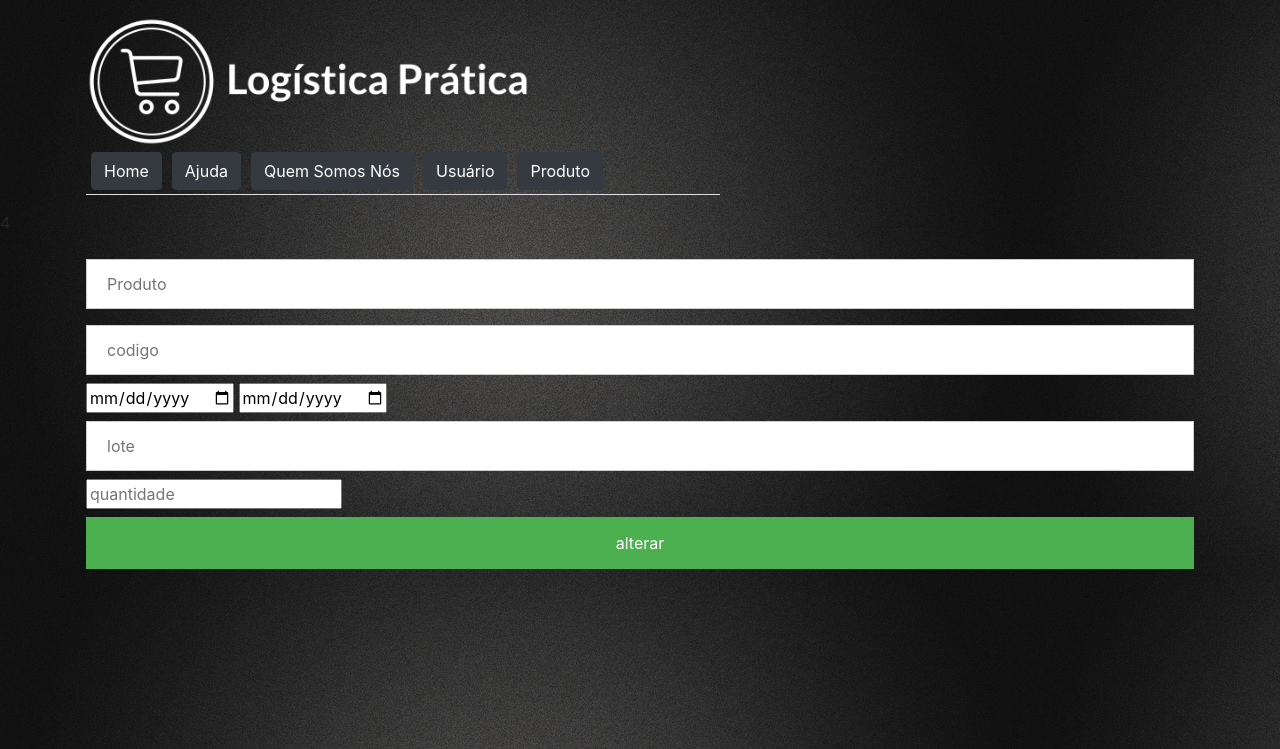
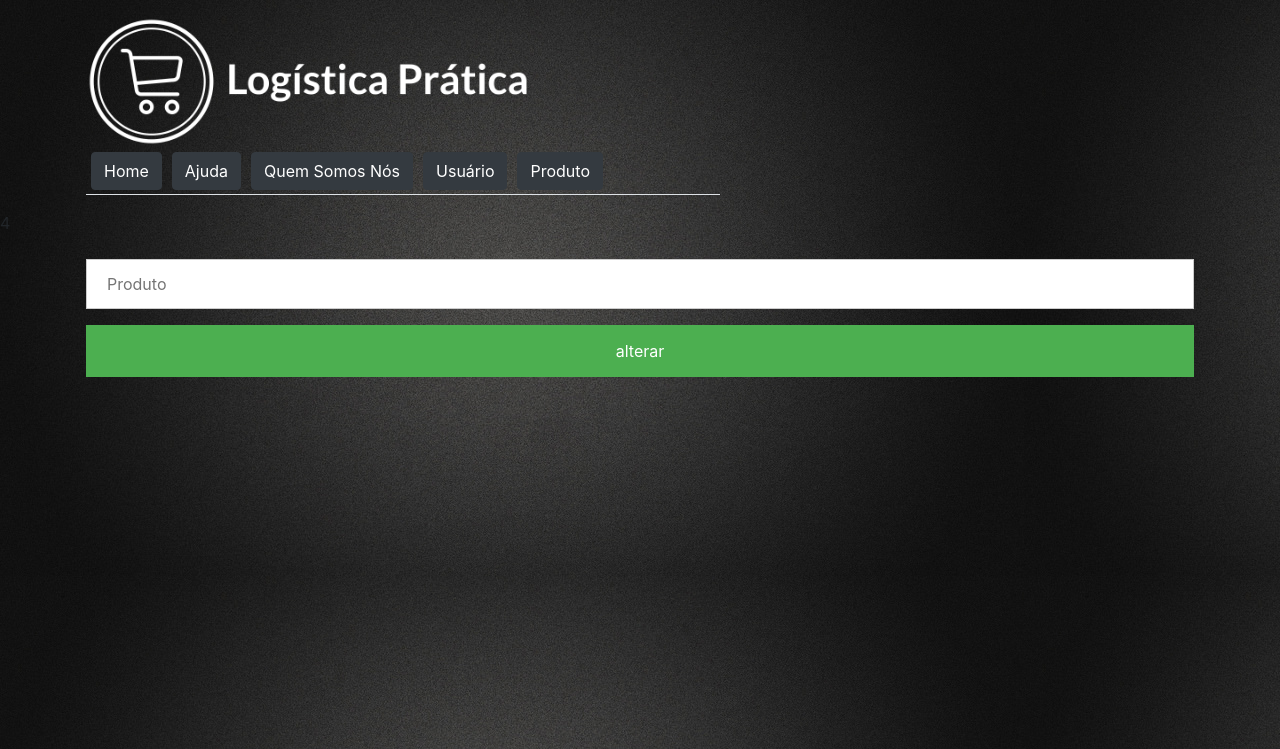
Before and after one commit to Wolaci/logisticapratica, a PHP site: page /php/cadprod/altNome.php?serio=1 in a window 1280 px wide. Shown: the top 749 px of the page. Run offline with PHP 8.4, Linux system fonts and the light colour scheme; the visitor is signed in with stand-in values (Sample User, id 1); data that the repository does not hold is empty.

Commit message:
link de update e update do nome da do produto da tabela estoque da pagina listar produtos

```diff
--- a/php/cadprod/altNome.php
+++ b/php/cadprod/altNome.php
@@ -5,18 +5,13 @@ include '../POO/Usuario.php';
 $u = new Usuario();
 $u -> conectar();
 $nameUs=$_SESSION['login'];
-
-	$id = $_GET['id'];
-
+    $id = $_GET['serio'];
     /*include 'conexao.php';
-
-
     $nomes=("SELECT * FROM nome WHERE id = $id");
 
     $result = $conn->query($nomes);
 
     $res = $result->fetch(PDO::FETCH_ASSOC);
-
     */
 ?>
 
@@ -28,7 +23,6 @@ $nameUs=$_SESSION['login'];
     <style type="text/css">
          <style>
         body {color:white; font-family: Arial, Helvetica, sans-serif;}
-
         input[type=text], input[type=password] {
             width: 100%;
             padding: 12px 20px;
@@ -37,7 +31,6 @@ $nameUs=$_SESSION['login'];
             border: 1px solid #ccc;
             box-sizing: border-box;
         }
-
         button {
             background-color: #4CAF50;
             color: white;
@@ -47,36 +40,29 @@ $nameUs=$_SESSION['login'];
             cursor: pointer;
             width: 100%;
         }
-
         button:hover {
             opacity: 0.8;
         }
-
         .cancelbtn {
             width: auto;
             padding: 10px 18px;
             background-color: #f44336;
         }
-
         .imgcontainer {
             text-align: center;
             margin: 24px 0 12px 0;
         }
-
         img.avatar {
             width: 40%;
             border-radius: 50%;
         }
-
         .container {
             padding: 16px;
         }
-
         span.psw {
             float: right;
             padding-top: 16px;
         }
-
         /* Change styles for span and cancel button on extra small screens */
         @media screen and (max-width: 300px) {
             span.psw {
@@ -95,13 +81,7 @@ $nameUs=$_SESSION['login'];
 <div class="container">
 <fieldset>
     <form action="GravaEdita.php" method="post">
-		<input class="form-group" type="text" name="nome" value="<?= $res['nome'] ?>" placeholder="Produto">
-		<input type="text" name="<?=$res['codigo']?>" placeholder="codigo">
-		<input type="date" name="<?=$res['validade']?>">
-		<input type="date" name="<?=$res['chegada']?>">
-		<input type="text" name="<?=$res['lote']?>" placeholder= "lote">
-		<input type="number" name="<?=$res['quantidade']?>" placeholder = "quantidade">
-
+        <input class="form-group" type="text" name="nome"  placeholder="Produto">
          <input type="hidden" name="id" value="<?= $id ?>">
         <button type="submit">alterar</button>
     </form>
```
Also changed, not shown: php/cadprod/GravaEdita.php (+5 -19 lines), php/listar.php (+3 -4 lines). Lines whose indentation alone changed are shown as unchanged.
